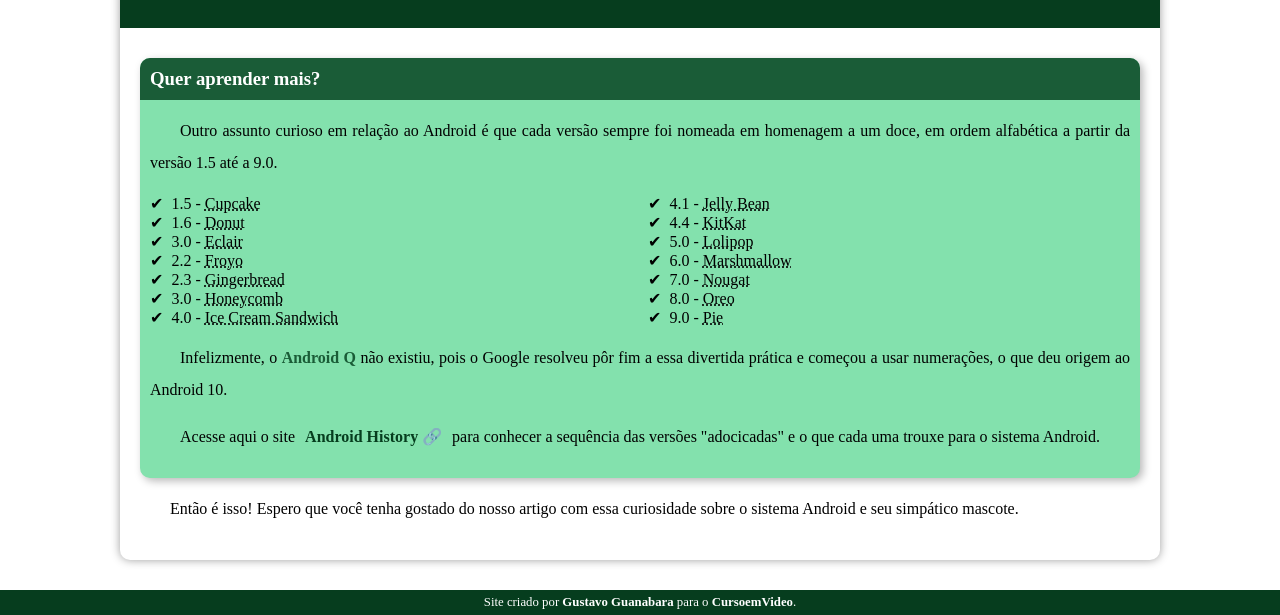
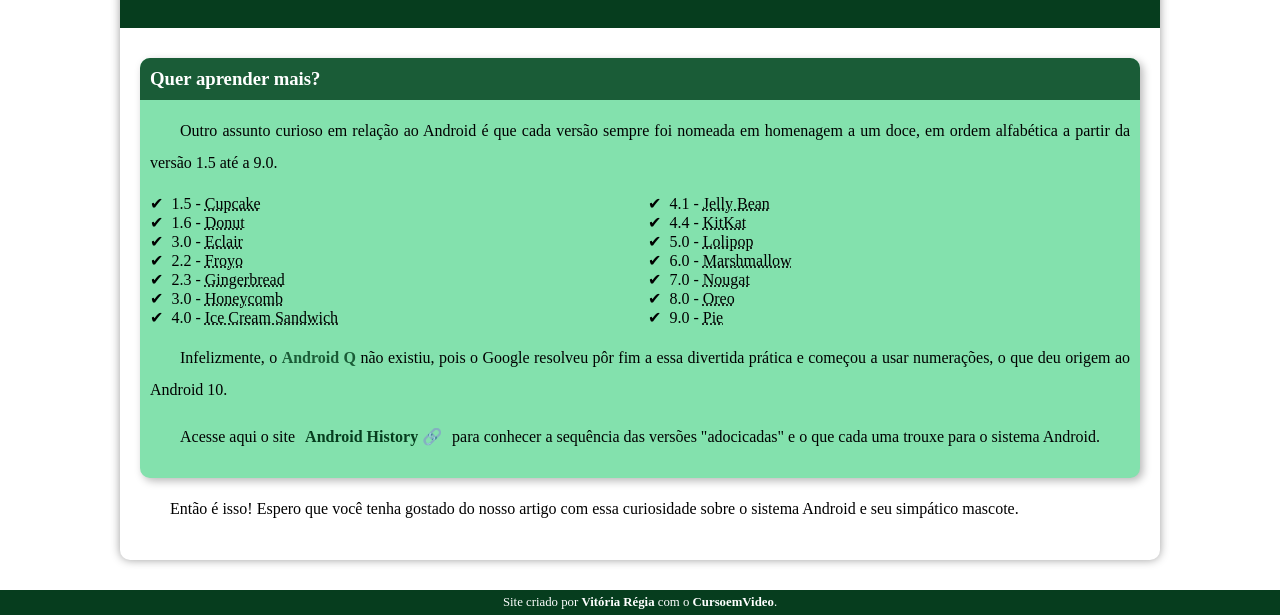
Before and after one commit to Vitoriaregia32/projeto-android, a plain HTML site: page index.html in a window 1280 px wide. Shown: the part 2414-3029 px from the top of the page. Drawn offline with Linux system fonts and the light colour scheme.

Commit message:
corrigindo o roda pe

```diff
--- a/index.html
+++ b/index.html
@@ -82,7 +82,7 @@
         </article>
     </main>
     <footer>
-        <p>Site criado por <a href="hhttps://gustavoguanabara.github.io/" target="_blank">Gustavo Guanabara</a> para o <a href="https://www.youtube.com/@cursoemvideo" target="_blank">CursoemVideo</a>.</p>
+        <p>Site criado por <a href="hhttps://vitoriaregia32.github.io/" target="_blank">Vitória Régia</a> com o <a href="https://www.youtube.com/@cursoemvideo" target="_blank">CursoemVideo</a>.</p>
     </footer>
 
 </body>
```
